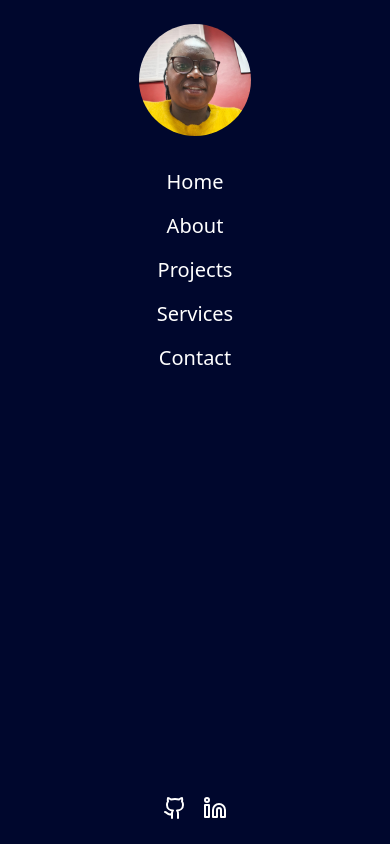
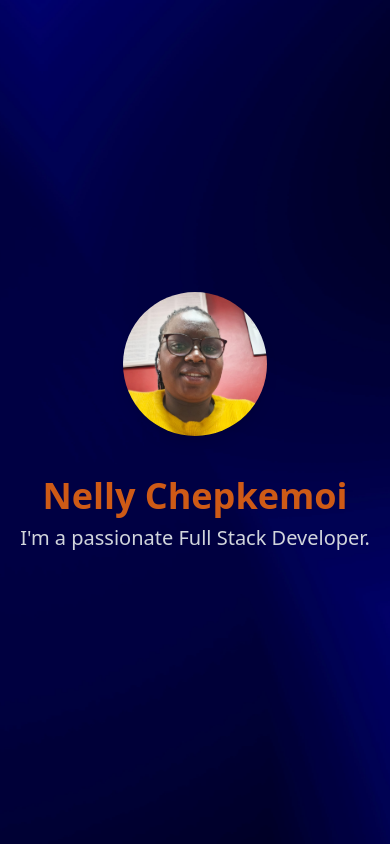
Before and after one commit to Nellybii/myportfolio, a Nuxt app: page / in a window 390 px wide. Shown: the top 844 px of the page. Built offline with nearby package versions, Linux system fonts and the light colour scheme.

Commit message:
sidebar responsive

```diff
--- a/components/sideBar.vue
+++ b/components/sideBar.vue
@@ -1,45 +1,34 @@
 <template>
-  <!-- Sidebar -->
   <div
-    class="bg-[#00072D] text-white flex flex-col items-center p-6 md:p-8 lg:p-12 h-full w-full md:w-64 fixed md:static top-0 z-20"
+    class="bg-[#00072D] text-white flex flex-col items-center p-6 md:p-8 lg:p-12
+           h-full w-64 fixed top-0 left-0 z-30 transition-transform duration-300 ease-in-out
+           transform md:translate-x-0"
+    :class="{ '-translate-x-full': !isOpen }"
   >
     <img
       src="/profileImage.jpeg"
-      alt="profile-image"
+      alt="profile"
       class="w-28 h-28 rounded-full object-cover mb-6"
     />
-    <!-- Navigation Links -->
-    <nuxt-link to="#" class="my-2 hover:text-blue-400 text-xl md:text-2xl transition-colors">Home</nuxt-link>
-    <nuxt-link to="#about" class="my-2 hover:text-blue-400 text-xl md:text-2xl transition-colors">About</nuxt-link>
-    <nuxt-link to="#projects" class="my-2 hover:text-blue-400 text-xl md:text-2xl transition-colors">Projects</nuxt-link>
-    <nuxt-link to="#services" class="my-2 hover:text-blue-400 text-xl md:text-2xl transition-colors">Services</nuxt-link>
-    <nuxt-link to="#contact" class="my-2 hover:text-blue-400 text-xl md:text-2xl transition-colors">Contact</nuxt-link>
 
-    <!-- Social Icons at Bottom -->
+    <nuxt-link to="#" class="my-2 hover:text-blue-400 text-xl md:text-2xl">Home</nuxt-link>
+    <nuxt-link to="#about" class="my-2 hover:text-blue-400 text-xl md:text-2xl">About</nuxt-link>
+    <nuxt-link to="#projects" class="my-2 hover:text-blue-400 text-xl md:text-2xl">Projects</nuxt-link>
+    <nuxt-link to="#services" class="my-2 hover:text-blue-400 text-xl md:text-2xl">Services</nuxt-link>
+    <nuxt-link to="#contact" class="my-2 hover:text-blue-400 text-xl md:text-2xl">Contact</nuxt-link>
+
     <div class="mt-auto flex space-x-4 pt-6">
-      <a
-        href="https://github.com/Nellybii"
-        target="_blank"
-        rel="noopener noreferrer"
-        class="text-white hover:text-[#ce5a16] transition-colors"
-      >
+      <a href="https://github.com/Nellybii" target="_blank" class="hover:text-[#ce5a16]">
         <GithubIcon class="w-6 h-6" />
       </a>
-
-      <a
-        href="https://www.linkedin.com/in/nelly-chepkemoi-6b06951a0/"
-        target="_blank"
-        rel="noopener noreferrer"
-        class="text-white hover:text-[#ce5a16] transition-colors"
-      >
+      <a href="https://linkedin.com/in/nelly-chepkemoi-6b06951a0" target="_blank" class="hover:text-[#ce5a16]">
         <LinkedinIcon class="w-6 h-6" />
       </a>
     </div>
   </div>
 </template>
 
-
-
 <script setup lang="ts">
 import { GithubIcon, LinkedinIcon } from 'lucide-vue-next'
+defineProps<{ isOpen: boolean }>()
 </script>
```
